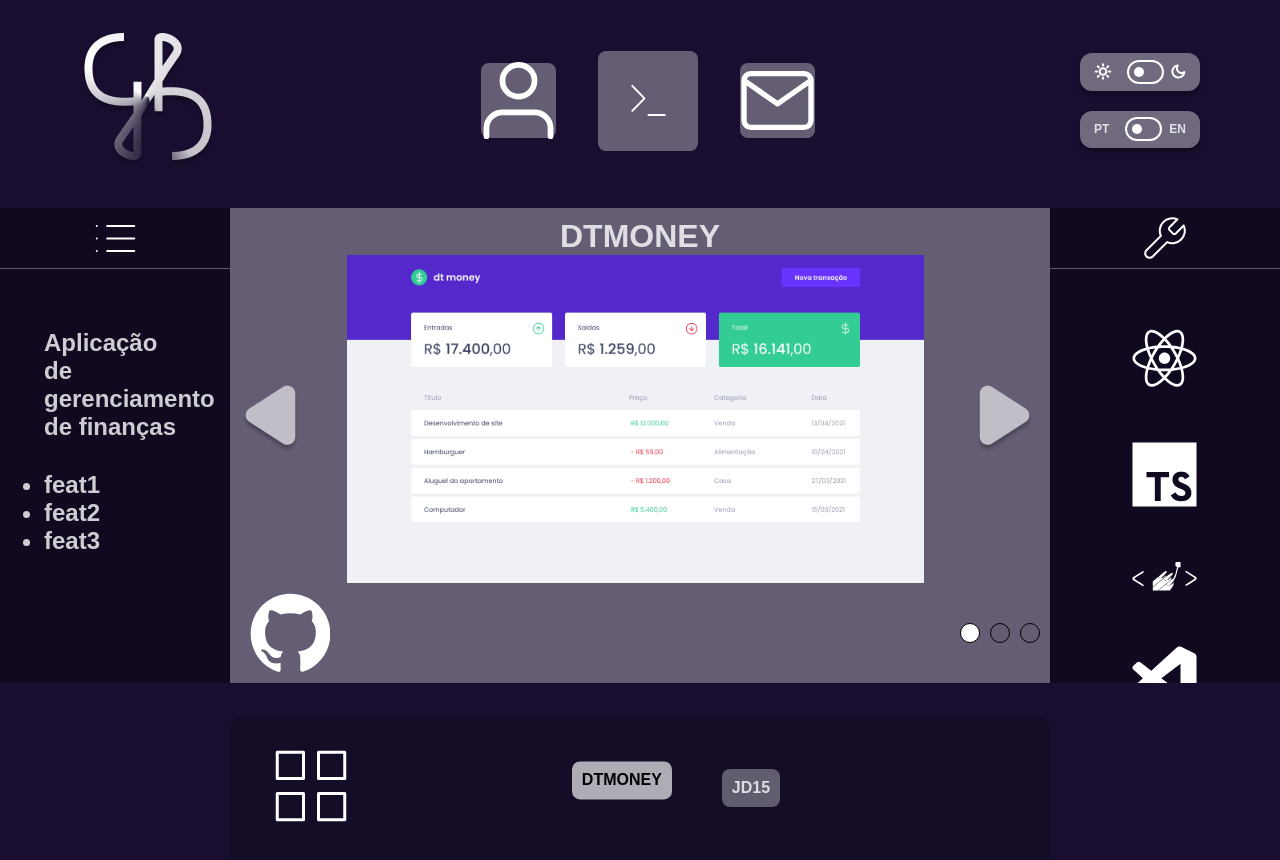
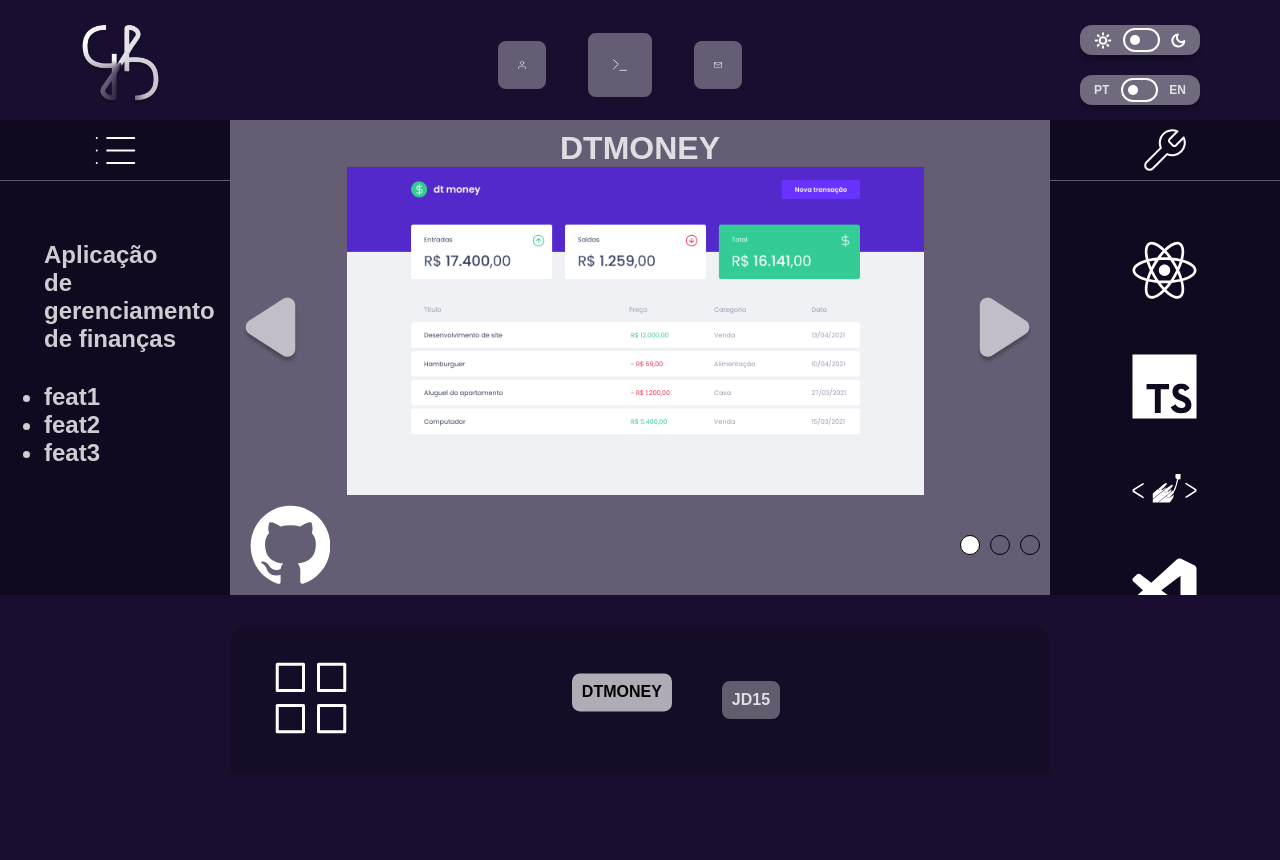
Before and after one commit to gabrielb-ss/my-portfolio, a React (Vite) app: page / in a window 1280 px wide. After the commit the page ends 800 px from the top, so only its background shows below. Built offline with nearby package versions, Linux system fonts and the light colour scheme.

Commit message:
reduce Header elements' height

```diff
--- a/src/components/Header/styles.ts
+++ b/src/components/Header/styles.ts
@@ -3,10 +3,15 @@ import styled from 'styled-components';
 export const Container = styled.header`
   background-color: transparent;
   width: 100vw;
+  height: 10vh;
   display: flex;
   justify-content: space-between;
   align-items: center;
-  padding: 3.3rem 8rem 0;
+  padding: 5rem 8rem 0;
+
+ #gb-logo {
+  height: 10vh;
+ }
 
   nav {
     display: flex;
@@ -14,32 +19,28 @@ export const Container = styled.header`
     align-items: center;
 
     a {
+      width: 6vh;
+      height: 6vh;
+
       cursor: pointer;
       background: rgba(255, 255, 255, 0.33);
       border-radius: .8rem;
-      width: 7.5rem;
-      height: 7.5rem;
+      padding: 2rem;
 
       display: flex;
       flex-direction: column;
       justify-content: center;
       text-align: center;
+
+      transition: all .1s ease-out;
     }
 
     .active {
-      transition: all 0.3s ease-in;
-      width: 10rem;
-      height: 10rem;
-      padding: 3.25rem;
+      transition: all .1s ease-in;
+      padding: 2.5rem;
+      width: 8vh;
+      height: 8vh;
     }
-
-    .inactive {
-      padding: 2.5rem;
-      transition: all 0.2s ease-in;
-      width: 7.5rem;
-      height: 7.5rem;
-    }
-
   }
   // Switch
   #switchers-container {
@@ -48,9 +49,7 @@ export const Container = styled.header`
     gap: 2rem;
 
     input[type=checkbox]{
-      height: 0;
-      width: 0;
-      visibility: hidden;
+     display: none;
     }
 
     label {
@@ -71,10 +70,10 @@ export const Container = styled.header`
       padding: .8rem 1.4rem;
 
       width: 12rem;
-      height: 3.75rem;
+      height: 3.75vh;
 
       background: rgba(255, 255, 255, 0.38);
-      box-shadow: 0px 4px 4px rgba(0, 0, 0, 0.25);
+      box-shadow: 0 .4rem .4rem rgba(0, 0, 0, 0.25);
       border-radius: 1.2rem;
     }
 
@@ -95,10 +94,6 @@ export const Container = styled.header`
       transform: translateX(-100%);
     }
 
-    #moon, #en{
-      margin-left: .5rem;
-    }
-
     p {
       font-size: 1.2rem;
       font-weight: 700;
```
